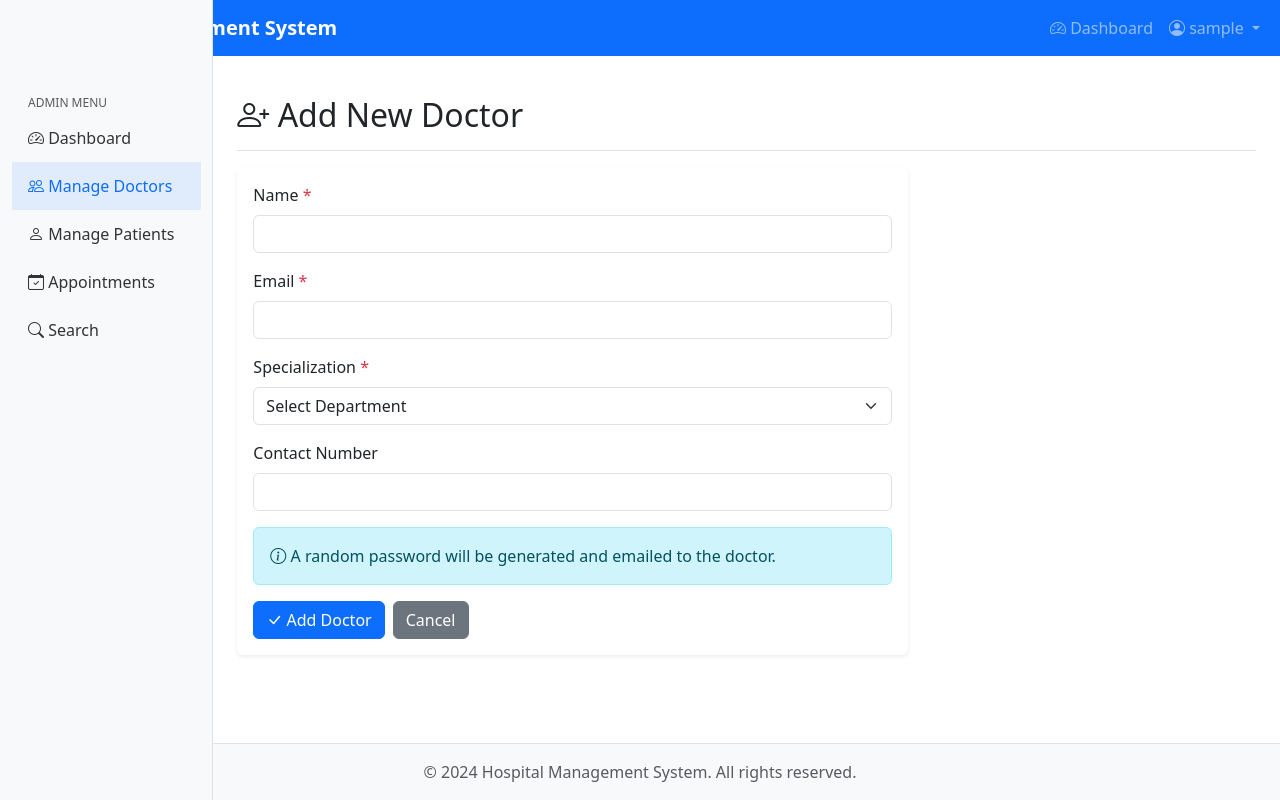
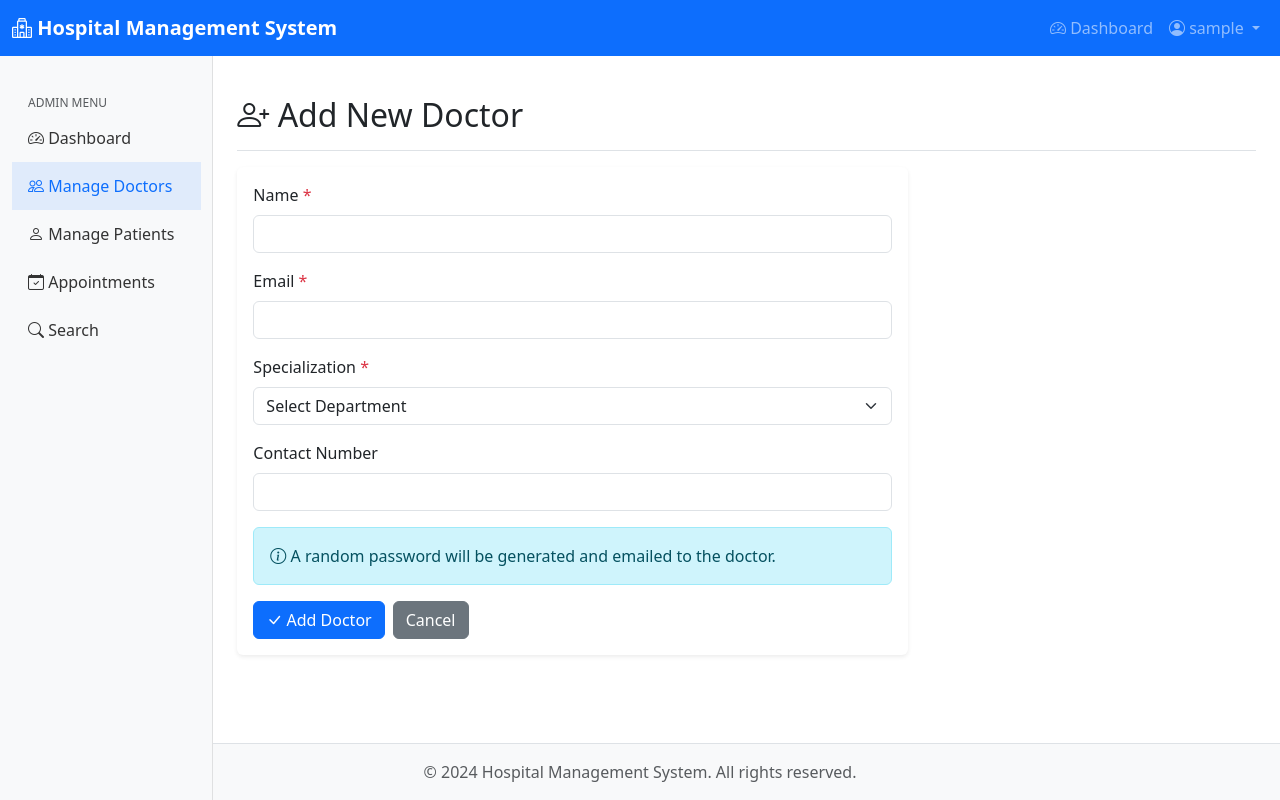
Before and after one commit to joel-james10/hospital-management-system, a Flask app: page /admin/doctors/add in a window 1280 px wide. Run offline with Flask 3, Linux system fonts and the light colour scheme; the visitor is signed in with stand-in values (Sample User, id 1); data comes from the database, SQL or seed files in the repository; data that the repository does not hold is empty.

Commit message:
Fix navbar z-index to appear above sidebar
Added z-index: 1030 to navbar to ensure it appears above the sidebar
(which has z-index: 100). This prevents the sidebar from covering the
navigation bar when it extends to the top of the screen.

🤖 Generated with [Claude Code](https://claude.com/claude-code)

```diff
--- a/templates/base.html
+++ b/templates/base.html
@@ -24,6 +24,11 @@
             min-height: 100vh;
             display: flex;
             flex-direction: column;
+        }
+
+        .navbar {
+            position: relative;
+            z-index: 1030;
         }
 
         .navbar-brand {
```
